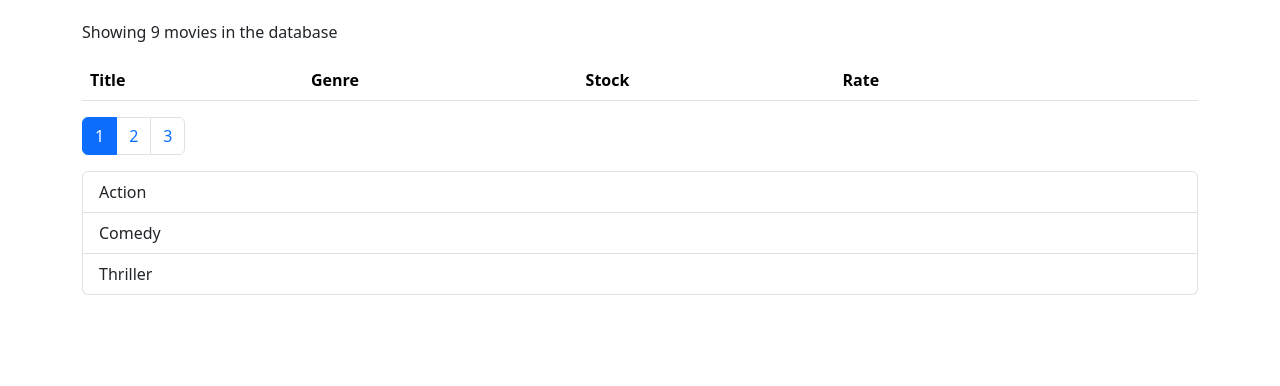
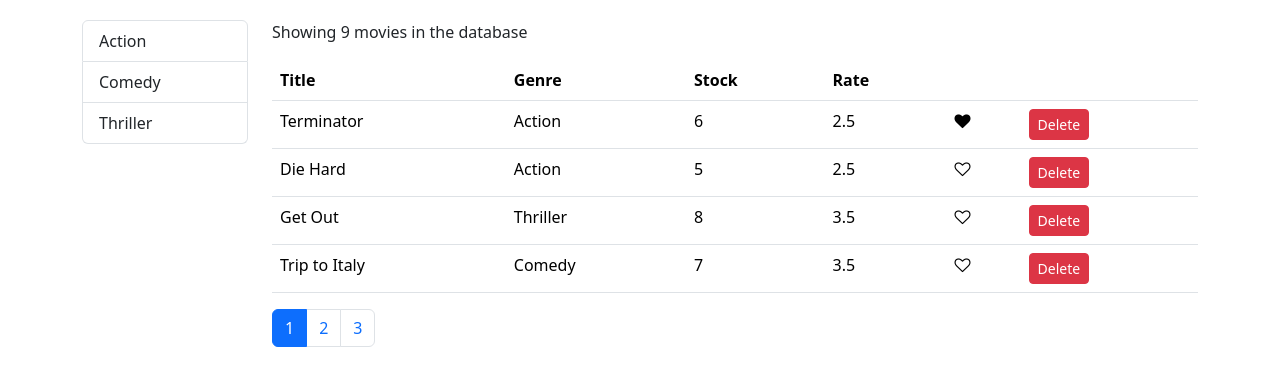
Before and after one commit to qcwssss/Mastering-React-With-Mosh, a React (Create React App) app in the folder vidly/: page / in a window 1280 px wide. Shown: the top 386 px of the page. Built offline with nearby package versions, Linux system fonts and the light colour scheme.

Commit message:
fix genre

```diff
--- a/vidly/src/components/common/ListGroup.jsx
+++ b/vidly/src/components/common/ListGroup.jsx
@@ -2,8 +2,8 @@
 import { genres } from "../../services/fakeGenreService";
 // genres.push({ _id: 1, name: "All Genres" });
 
-const Genres = (props) => {
-  const { currentGenre, onGenreChange } = props;
+const ListGroup = (props) => {
+  const { currentGenre, onItemSelect } = props;
   console.log(currentGenre);
   return (
     <ul className="list-group">
@@ -11,7 +11,7 @@
         <li
           key={genre._id}
           className="list-group-item list-group-item-action"
-          onClick={() => onGenreChange(genre.name)}
+          onClick={() => onItemSelect(genre.name)}
         >
           {genre.name}
         </li>
@@ -20,4 +20,4 @@
   );
 };
 
-export default Genres;
+export default ListGroup;
--- a/vidly/src/components/movies.jsx
+++ b/vidly/src/components/movies.jsx
@@ -1,17 +1,23 @@
 import React, { Component } from "react";
 import { getMovies } from "../services/fakeMovieService";
+import { getGenres } from "../services/fakeGenreService";
 import Like from "./common/like";
 import Pagination from "./common/pagination";
 import { paginate } from "../utils/paginate";
-import Genres from "./common/ListGroup";
+import ListGroup from "./common/ListGroup";
 
 class Movies extends Component {
   state = {
-    movies: getMovies(),
+    movies: [],
+    genres: [],
     pageSize: 4,
     currentPage: 1,
     currentGenre: "action",
   };
+
+  componentDidMount() {
+    this.setState({ movies: getMovies(), genres: getGenres() });
+  }
 
   handleDelete = (movie) => {
     const movies = this.state.movies.filter((m) => m._id !== movie._id);
@@ -30,9 +36,9 @@
     this.setState({ currentPage: page });
   };
 
-  handleGenreChange = (genre) => {
+  handleGenreSelect = (genre) => {
     this.setState({ currentGenre: genre });
-    console.log(genre);
+    // console.log(genre);
   };
 
   render() {
@@ -42,13 +48,20 @@
 
     if (count === 0) return <p>There are no movies in the database.</p>;
 
-    const movies = paginate(allMovies, currentPage, pageSize).filter(
-      (movie) => movie.genre === currentGenre
-    );
-    // console.log(movies);
+    const movies = paginate(allMovies, currentPage, pageSize);
+    // .filter( (movie) => movie.genre === currentGenres);
 
     return (
-      <React.Fragment>
+      <div className="row">
+        <div className="col-2">
+          {" "}
+          <ListGroup
+            items={this.state.genres}
+            currentGenre={currentGenre}
+            onItemSelect={this.handleGenreSelect}
+          />
+        </div>
+        <div className="col">
           <p>Showing {count} movies in the database</p>
           <table className="table">
             <thead>
@@ -93,11 +106,8 @@
             currentPage={currentPage}
             onPageChange={this.handlePageChange}
           />
-        <Genres
-          currentGenre={currentGenre}
-          onGenreChange={this.handleGenreChange}
-        />
-      </React.Fragment>
+        </div>
+      </div>
     );
   }
 }
```
Lines whose indentation alone changed are shown as unchanged.
